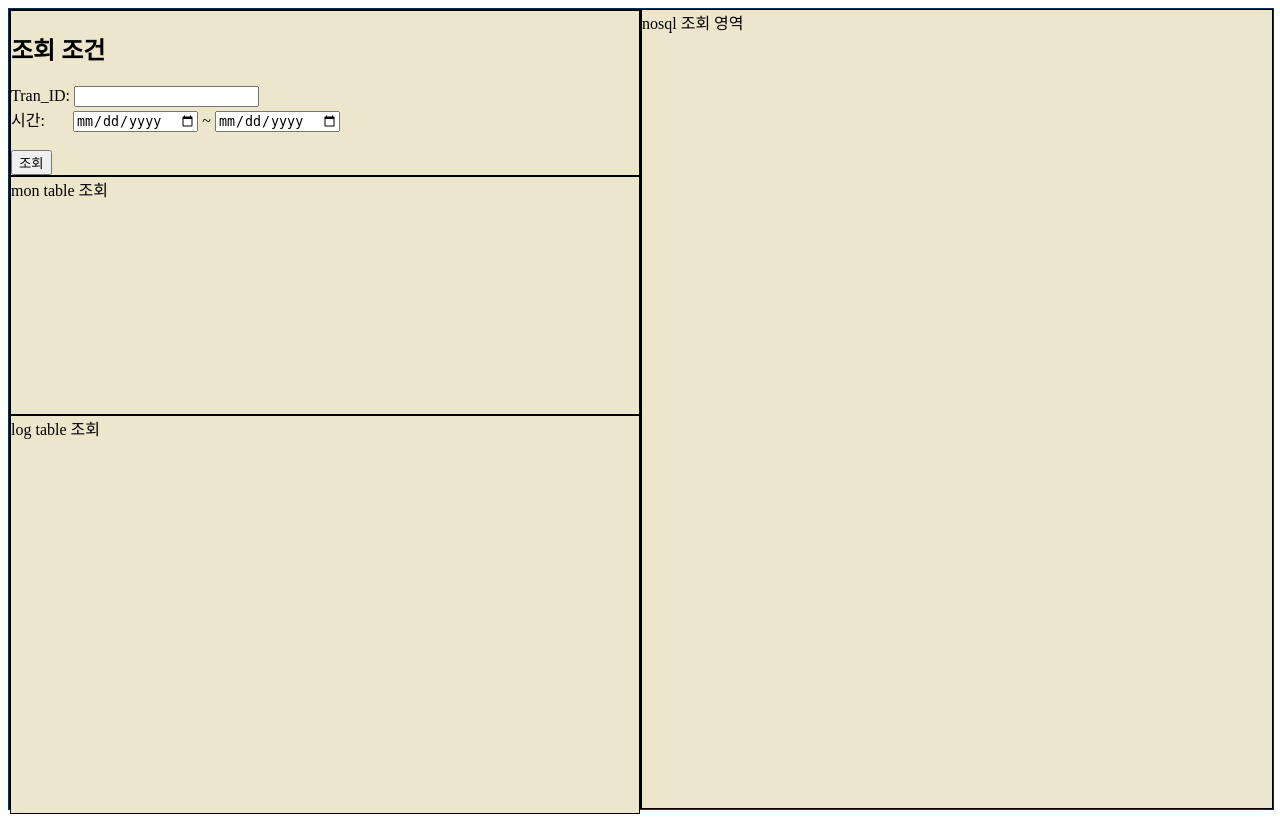
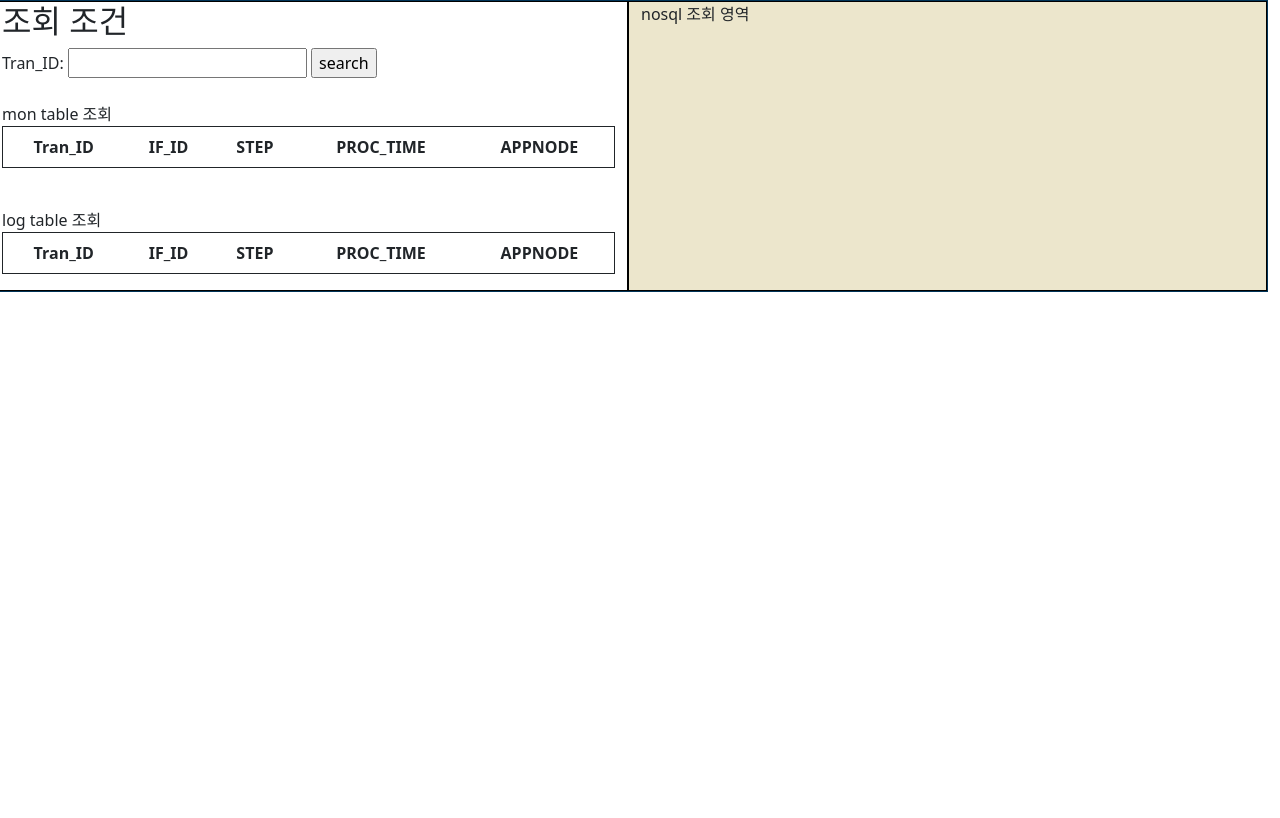
Before and after one commit to busyppp/EAI_log, a Flask app: page / in a window 1280 px wide. After the commit the page ends 292 px from the top, so only its background shows below. Run offline with Flask 2, Linux system fonts and the light colour scheme; lists and menus that the app fills with data are empty; some libraries are stand-ins or nearby versions.

Commit message:
pgsql 조회 및 연동 추가

```diff
--- a/main.py
+++ b/main.py
@@ -1,6 +1,35 @@
-from flask import Flask, render_template
+from flask import Flask, render_template, request
+import psycopg2
+
+
+
+#sql_log = "select * from public.eai_trans_log order by proc_time desc"
+#cur.execute(sql_log)
+#log_data_list = cur.fetchall()
+
+#sql_mon = "select * from public.eai_trans_mon order by proc_time desc"
+#cur.execute(sql_mon)
+#mon_data_list = cur.fetchall()
+
 
 app = Flask(__name__)
+
+@app.route('/', methods=["GET", "POST"])
+def eai_log():
+    if request.method == 'POST':
+        tran_id = request.form['tran_id']
+        con = psycopg2.connect(host='localhost', dbname='postgres', user='postgres', password='1111', port='5432')
+        cur1 = con.cursor()
+        cur1.execute(f"select * from public.eai_trans_log where tran_id like ('%{tran_id}%') order by proc_time desc")
+        #cur1.execute(f"select * from public.eai_trans_log order by proc_time desc")
+        log_data_list = cur1.fetchall()
+        cur2 = con.cursor()
+        cur2.execute(f"select * from public.eai_trans_mon where tran_id like ('%{tran_id}%') order by proc_time desc")
+        #cur2.execute(f"select * from public.eai_trans_mon order by proc_time desc")
+        mon_data_list = cur2.fetchall()
+        return render_template("pgsql.html", log_data_list=log_data_list, mon_data_list=mon_data_list)
+    else:
+        return render_template("pgsql.html")
 
 @app.route('/home')
 def home():
@@ -14,11 +43,5 @@ def home():
 def user(user_name, user_id):
     return f'Hello, {user_name} {user_id}!'
 
-@app.route('/')
-def html1():
-    return render_template("home.html")
-
-
-
 if __name__ == '__main__':
     app.run(debug=True)
--- a/templates/home.html
+++ b/templates/home.html
@@ -3,44 +3,38 @@
 <head>
     <meta charset="UTF-8">
     <title>Title</title>
+
     <style>
       div.row {
         width: 100%;
-        height: 800px;
+        height: auto;
         border: 1px solid #003458;
       }
       div.left {
         width: 50%;
-        height: 100%;
+        height: auto;
         float: left;
         box-sizing: border-box;
-        background: #ece6cc;
         border: 1px solid black;
       }
       div.left1 {
         width: 100%;
         height: auto;
         box-sizing: border-box;
-        background: #ece6cc;
-        border: 1px solid black;
       }
       div.left2 {
         width: 100%;
-        height: 30%;
+        height: auto;
         box-sizing: border-box;
-        background: #ece6cc;
-        border: 1px solid black;
       }
       div.left3 {
         width: 100%;
-        height: 50%;
+        height: auto;
         box-sizing: border-box;
-        background: #ece6cc;
-        border: 1px solid black;
       }
       div.right {
         width: 50%;
-        height: 100%;
+        height: auto;
         float: right;
         box-sizing: border-box;
         background: #ece6cc;
@@ -48,8 +42,9 @@
       }
 
     </style>
+    <link href="https://cdn.jsdelivr.net/npm/bootstrap@5.1.0/dist/css/bootstrap.min.css" rel="stylesheet" integrity="sha384-KyZXEAg3QhqLMpG8r+8fhAXLRk2vvoC2f3B09zVXn8CA5QIVfZOJ3BCsw2P0p/We" crossorigin="anonymous">
+</head>
 
-</head>
 <body>
 <div class="row">
     <div class="left">
@@ -77,17 +72,65 @@
                 </div>
             </form>
         </div>
+        <br>
         <div class="left2">
             mon table 조회
+            <table class ="table table-hover table-striprd text-center" style="border:1px solid;">
+                <thead>
+                <tr>
+                    <th>Tran_ID</th>
+                    <th>IF_ID</th>
+                    <th>STEP</th>
+                    <th>PROC_TIME</th>
+                    <th>APPNODE</th>
+                </tr>
+                </thead>
+                <tbody>
+                {% for i in mon_data_list %}
+                <tr>
+                    <td>{{ i[0] }}</td>
+                    <td>{{ i[1] }}</td>
+                    <td>{{ i[2] }}</td>
+                    <td>{{ i[4] }}</td>
+                    <td>{{ i[19] }}</td>
+                </tr>
+                {% endfor %}
+                </tbody>
+            </table>
         </div>
+        <br>
         <div class="left3">
             log table 조회
+            <table class ="table table-hover table-striprd text-center" style="border:1px solid;">
+                <thead>
+                <tr>
+                    <th>Tran_ID</th>
+                    <th>IF_ID</th>
+                    <th>STEP</th>
+                    <th>PROC_TIME</th>
+                    <th>APPNODE</th>
+                </tr>
+                </thead>
+                <tbody>
+                {% for i in log_data_list %}
+                <tr>
+                    <td>{{ i[0] }}</td>
+                    <td>{{ i[1] }}</td>
+                    <td>{{ i[2] }}</td>
+                    <td>{{ i[4] }}</td>
+                    <td>{{ i[16] }}</td>
+                </tr>
+                {% endfor %}
+                </tbody>
+            </table>
         </div>
     </div>
     <div class="right">
         nosql 조회 영역
     </div>
 </div>
+<script src="https://cdn.jsdelivr.net/npm/@popperjs/core@2.9.3/dist/umd/popper.min.js" integrity="sha384-eMNCOe7tC1doHpGoWe/6oMVemdAVTMs2xqW4mwXrXsW0L84Iytr2wi5v2QjrP/xp" crossorigin="anonymous"></script>
+<script src="https://cdn.jsdelivr.net/npm/bootstrap@5.1.0/dist/js/bootstrap.min.js" integrity="sha384-cn7l7gDp0eyniUwwAZgrzD06kc/tftFf19TOAs2zVinnD/C7E91j9yyk5//jjpt/" crossorigin="anonymous"></script>
+<script src="https://cdn.jsdelivr.net/npm/bootstrap@5.1.0/dist/js/bootstrap.bundle.min.js" integrity="sha384-U1DAWAznBHeqEIlVSCgzq+c9gqGAJn5c/t99JyeKa9xxaYpSvHU5awsuZVVFIhvj" crossorigin="anonymous"></script>
 </body>
-
 </html>
--- a/templates/pgsql.html
+++ b/templates/pgsql.html
@@ -3,12 +3,118 @@
 <head>
     <meta charset="UTF-8">
     <title>pgsql 조회 페이지</title>
+
+    <style>
+      div.row {
+        width: 100%;
+        height: auto;
+        border: 1px solid #003458;
+      }
+      div.left {
+        width: 50%;
+        height: auto;
+        float: left;
+        box-sizing: border-box;
+        border: 1px solid black;
+      }
+      div.left1 {
+        width: 100%;
+        height: auto;
+        box-sizing: border-box;
+      }
+      div.left2 {
+        width: 100%;
+        height: auto;
+        box-sizing: border-box;
+      }
+      div.left3 {
+        width: 100%;
+        height: auto;
+        box-sizing: border-box;
+      }
+      div.right {
+        width: 50%;
+        height: auto;
+        float: right;
+        box-sizing: border-box;
+        background: #ece6cc;
+        border: 1px solid black;
+      }
+
+    </style>
+    <link href="https://cdn.jsdelivr.net/npm/bootstrap@5.1.0/dist/css/bootstrap.min.css" rel="stylesheet" integrity="sha384-KyZXEAg3QhqLMpG8r+8fhAXLRk2vvoC2f3B09zVXn8CA5QIVfZOJ3BCsw2P0p/We" crossorigin="anonymous">
 </head>
+
 <body>
-<p>pgsql 조회 시 출력될 내용</p>
-<form>
-	<input type="submit" value="가입하기">
-	<button>가입하기</button>
-</form>
+<div class="row">
+    <div class="left">
+        <div class="left1">
+            <h2>조회 조건</h2>
+            <form action="/" method="POST">
+                <label for="tran_id">Tran_ID:</label>
+                <input type="text" name="tran_id"/>
+                <input type="submit" value="search"/>
+            </form>
+        </div>
+        <br>
+        <div class="left2">
+            mon table 조회
+            <table class ="table table-hover table-striprd text-center" style="border:1px solid;">
+                <thead>
+                <tr>
+                    <th>Tran_ID</th>
+                    <th>IF_ID</th>
+                    <th>STEP</th>
+                    <th>PROC_TIME</th>
+                    <th>APPNODE</th>
+                </tr>
+                </thead>
+                <tbody>
+                {% for i in mon_data_list %}
+                <tr>
+                    <td>{{ i[0] }}</td>
+                    <td>{{ i[1] }}</td>
+                    <td>{{ i[2] }}</td>
+                    <td>{{ i[4] }}</td>
+                    <td>{{ i[19] }}</td>
+                </tr>
+                {% endfor %}
+                </tbody>
+            </table>
+        </div>
+        <br>
+        <div class="left3">
+            log table 조회
+            <table class ="table table-hover table-striprd text-center" style="border:1px solid;">
+                <thead>
+                <tr>
+                    <th>Tran_ID</th>
+                    <th>IF_ID</th>
+                    <th>STEP</th>
+                    <th>PROC_TIME</th>
+                    <th>APPNODE</th>
+                </tr>
+                </thead>
+                <tbody>
+                {% for i in log_data_list %}
+                <tr>
+                    <td>{{ i[0] }}</td>
+                    <td>{{ i[1] }}</td>
+                    <td>{{ i[2] }}</td>
+                    <td>{{ i[4] }}</td>
+                    <td>{{ i[16] }}</td>
+                </tr>
+                {% endfor %}
+                </tbody>
+            </table>
+        </div>
+    </div>
+    <div class="right">
+        nosql 조회 영역
+    </div>
+</div>
+<script src="https://cdn.jsdelivr.net/npm/@popperjs/core@2.9.3/dist/umd/popper.min.js" integrity="sha384-eMNCOe7tC1doHpGoWe/6oMVemdAVTMs2xqW4mwXrXsW0L84Iytr2wi5v2QjrP/xp" crossorigin="anonymous"></script>
+<script src="https://cdn.jsdelivr.net/npm/bootstrap@5.1.0/dist/js/bootstrap.min.js" integrity="sha384-cn7l7gDp0eyniUwwAZgrzD06kc/tftFf19TOAs2zVinnD/C7E91j9yyk5//jjpt/" crossorigin="anonymous"></script>
+<script src="https://cdn.jsdelivr.net/npm/bootstrap@5.1.0/dist/js/bootstrap.bundle.min.js" integrity="sha384-U1DAWAznBHeqEIlVSCgzq+c9gqGAJn5c/t99JyeKa9xxaYpSvHU5awsuZVVFIhvj" crossorigin="anonymous"></script>
 </body>
 </html>
```
Lines whose indentation alone changed are shown as unchanged.
